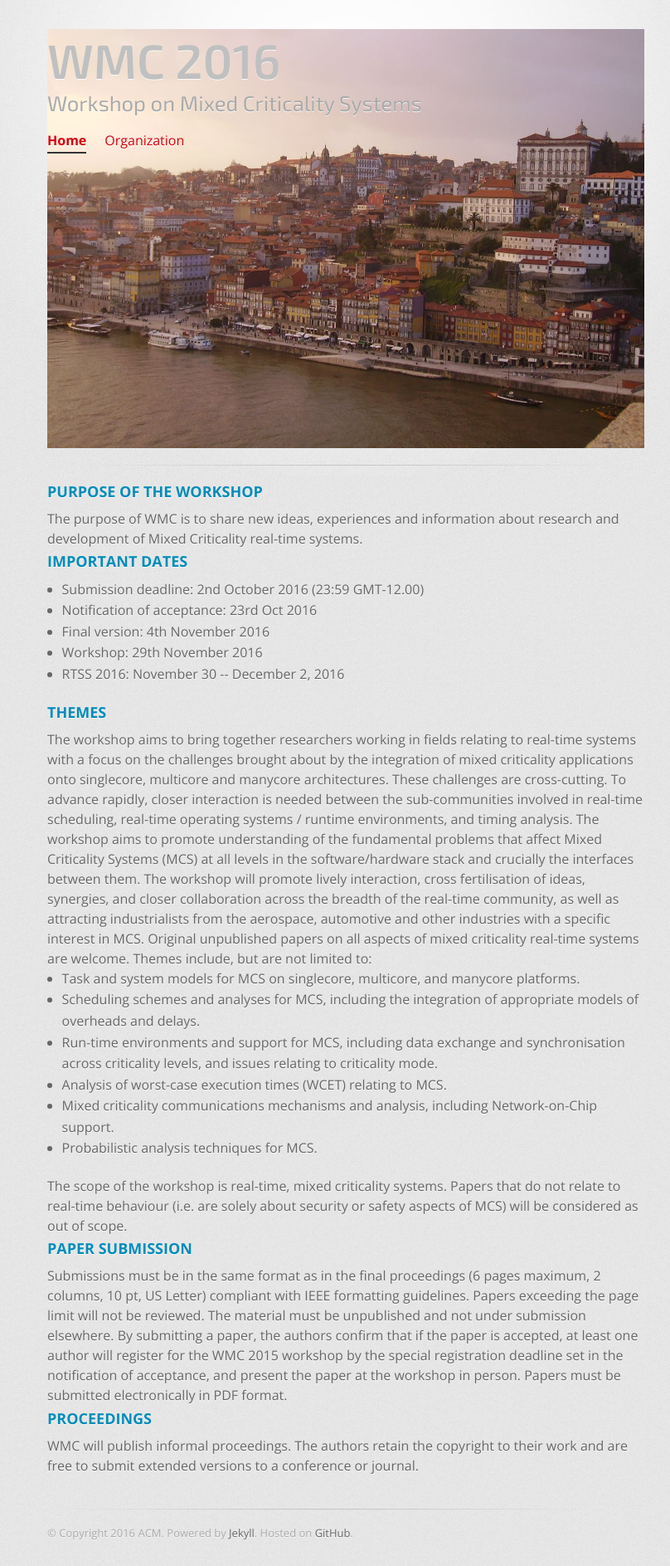
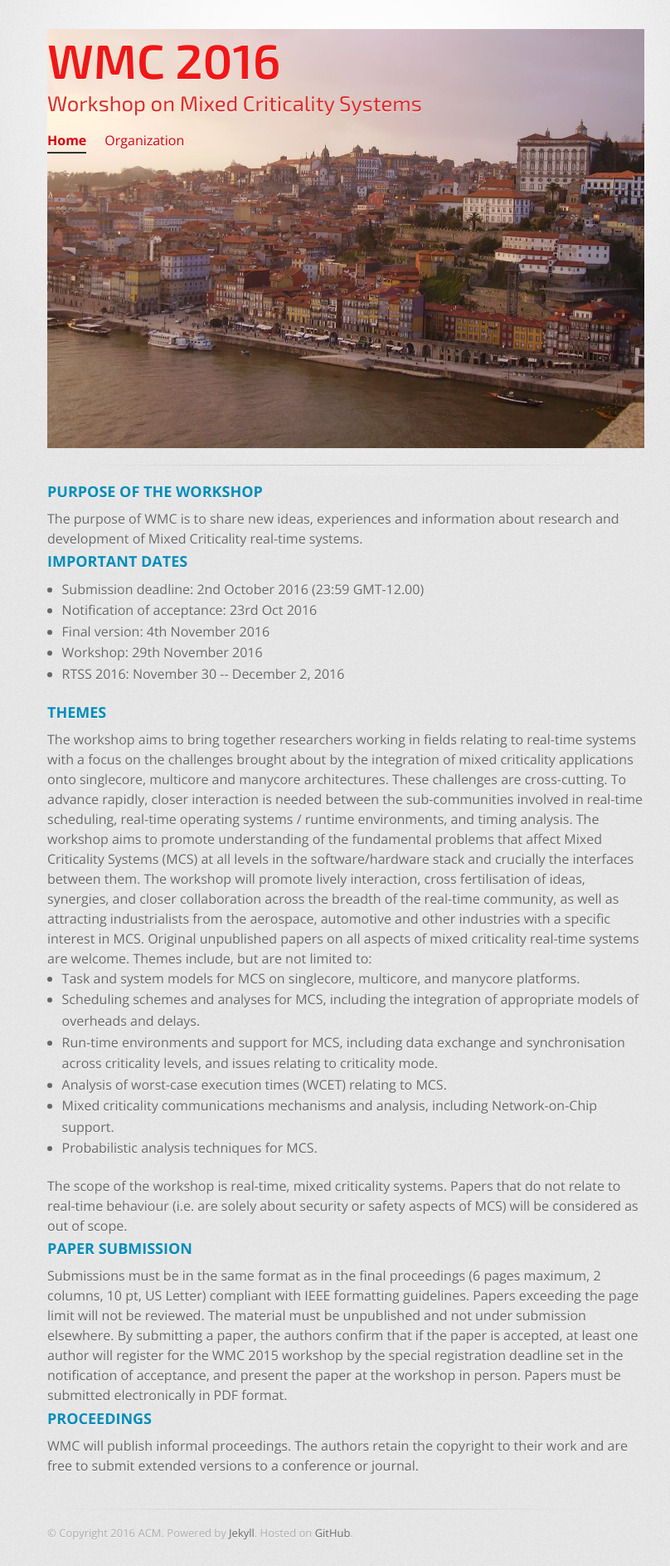
Before and after one commit to GSathish/wmc2016, a Jekyll site: the page built from index.html, in a window 1280 px wide. Shown: the whole page at 83% size, without its empty margins (223-1031 px from the left). Built offline with Jekyll 4.4.1, drawn with Linux system fonts in a browser that asks for light colours.

```diff
--- a/stylesheets/stylesheet.css
+++ b/stylesheets/stylesheet.css
@@ -145,7 +145,7 @@
   font-weight: 600;
   font-size: 58px;
   line-height: 68px;
-  color: #c0c0c0;
+  color: #ef1717;
   margin-bottom: 0;
 }
 
@@ -165,7 +165,7 @@
   font-family: 'Exo 2', 'Helvetica Neue', Helvetica, Arial, sans-serif;
   font-weight: 400;
   font-size: 1.6rem;
-  color: #aaa;
+  color: #da2d2d;
   margin-top: 0;
 }
 
```
